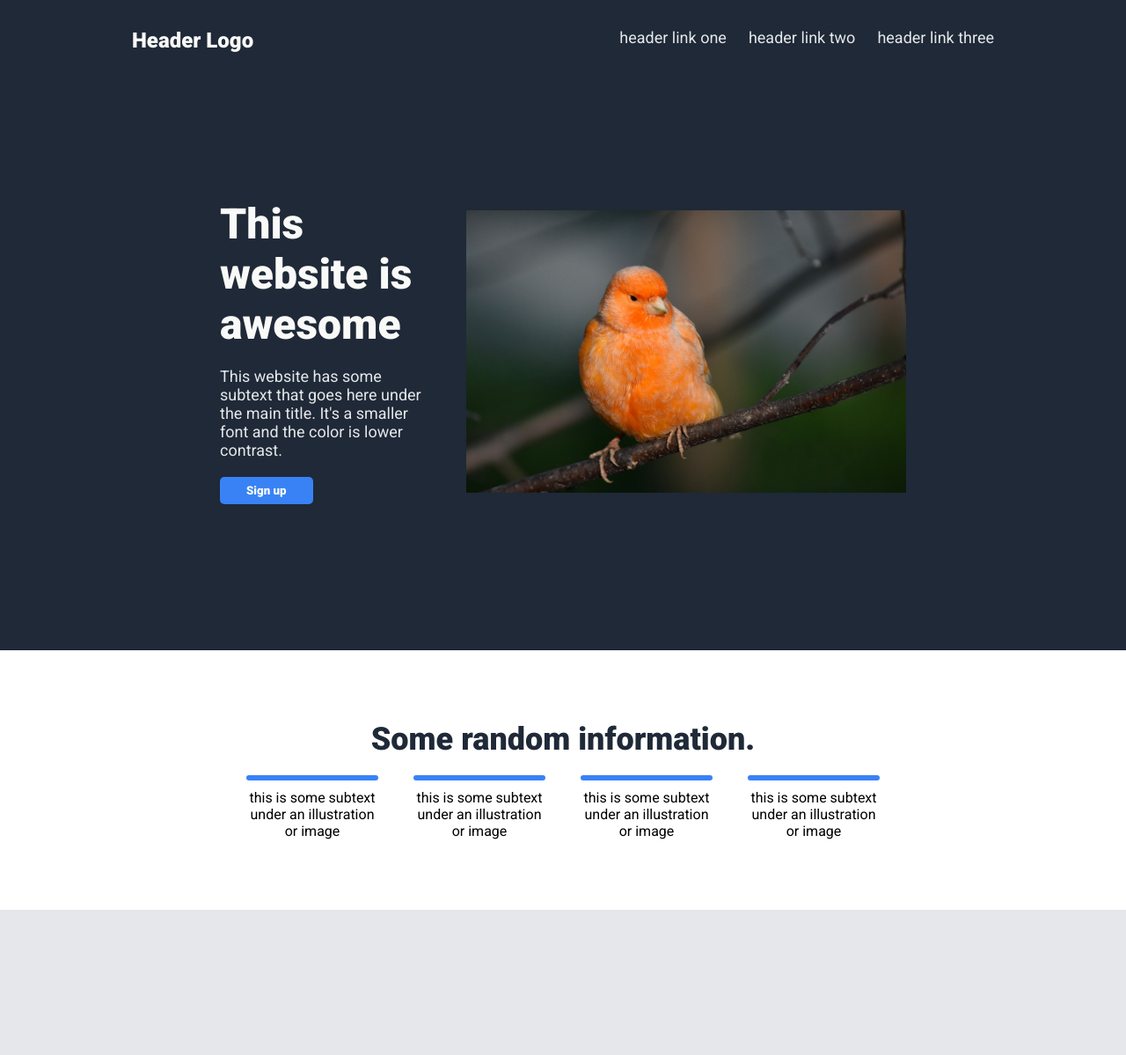
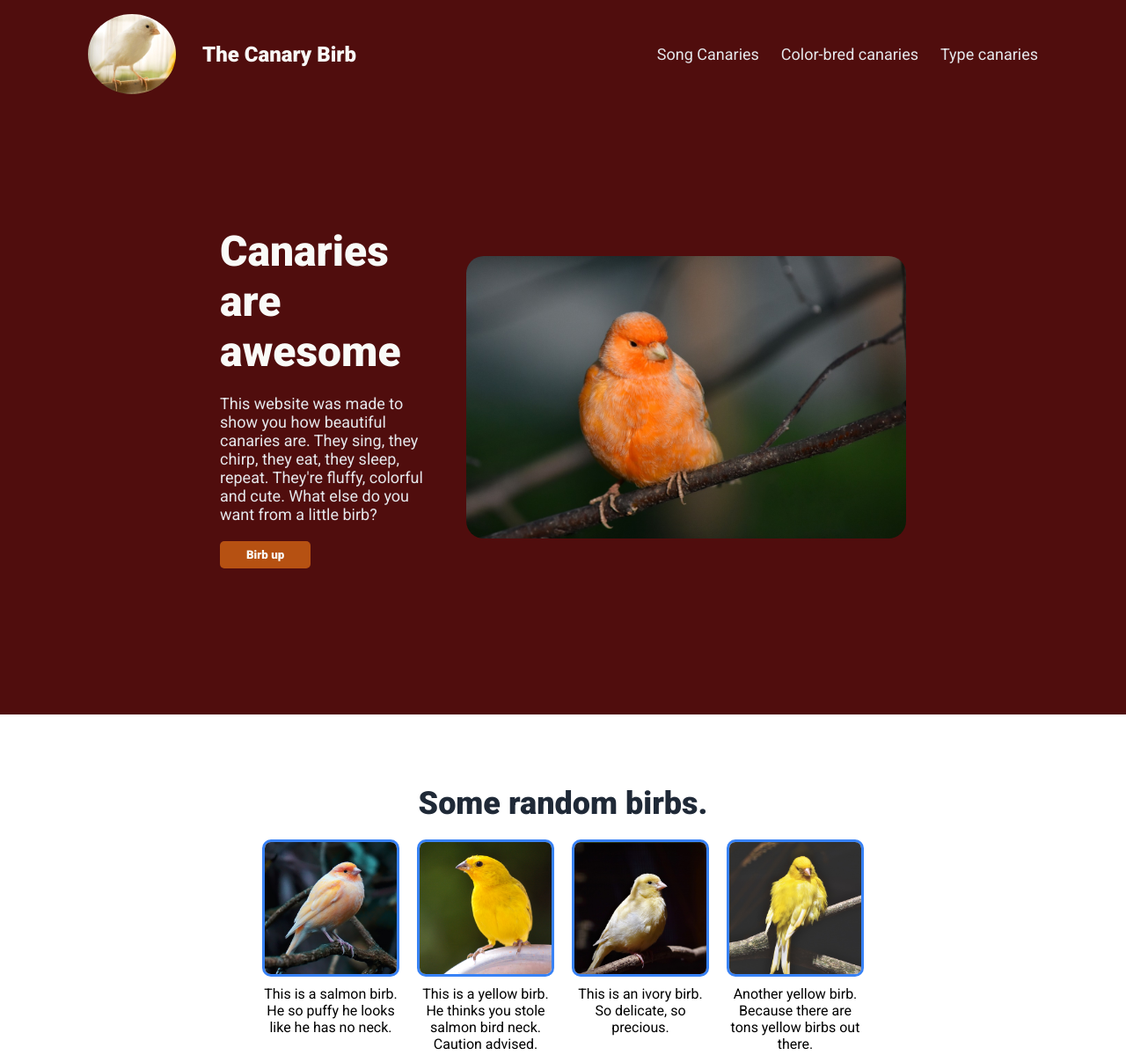
Before and after one commit to silarz/odin-landing-page, a plain HTML site: page index.html in a window 1280 px wide. Shown: the top 1199 px of the page at 88% size. Drawn offline with Linux system fonts and the light colour scheme.

Commit message:
Add new images and change content
- add new images for info section
- fix distance between info section icons
- change index.html text content
- change colors (header, footer and call to action)

```diff
--- a/index.html
+++ b/index.html
@@ -10,54 +10,57 @@
 <body>
     <div class="hero-section">
         <div class="header">
-            <h1>Header Logo</h1>
+            <div class="logo">
+                <img class="logo-img" src="./images/canary-6-square.jpg" alt="">
+                <h1>The Canary Birb</h1>
+            </div>
             <ul>
-                <li><a href="">header link one</a></li>
-                <li><a href="">header link two</a></li>
-                <li><a href="">header link three</a></li>
+                <li><a href="">Song Canaries</a></li>
+                <li><a href="">Color-bred canaries</a></li>
+                <li><a href="">Type canaries</a></li>
             </ul>
         </div>
         <div class="hero">
             <div class="hero-left">
-                <h1 class="hero-title">This website is awesome</h1>
-                <p class="hero-text">This website has some subtext that goes here under the main title. It's a smaller font and the color is lower contrast.</p>
-                <button class="hero-button">Sign up</button>
+                <h1 class="hero-title">Canaries are awesome</h1>
+                <p class="hero-text"> This website was made to show you how beautiful canaries are. They sing, they chirp, they eat, they sleep, repeat. They're fluffy, colorful and cute. What else do you want from a little birb?</p>
+                <button class="hero-button">Birb up</button>
             </div>
             <img class="hero-img" src="./images/canary-1.jpg" alt="">
         </div>
     </div>
     <div class="info-container">
-        <h2>Some random information.</h2>
+        <h2>Some random birbs.</h2>
         <div class="icons-row">
             <div class="icon">
-                <img class="icon-img" src="./images/ladybug2.png" alt="">
-                <p class="icon-text">this is some subtext under an illustration or image</p>
+                <img class="icon-img" src="./images/canary-2-square.jpg" alt="">
+                <p class="icon-text">This is a salmon birb. He so puffy he looks like he has no neck.</p>
             </div>
             <div class="icon">
-                <img class="icon-img" src="./images/ladybug2.png" alt="">
-                <p class="icon-text">this is some subtext under an illustration or image</p>
+                <img class="icon-img" src="./images/canary-3-square.jpg" alt="">
+                <p class="icon-text">This is a yellow birb. He thinks you stole salmon bird neck. Caution advised.</p>
             </div>
             <div class="icon">
-                <img class="icon-img" src="./images/ladybug2.png" alt="">
-                <p class="icon-text">this is some subtext under an illustration or image</p>
+                <img class="icon-img" src="./images/canary-4-square.jpg" alt="">
+                <p class="icon-text">This is an ivory birb. So delicate, so precious.</p>
             </div>
             <div class="icon">
-                <img class="icon-img" src="./images/ladybug2.png" alt="">
-                <p class="icon-text">this is some subtext under an illustration or image</p>
+                <img class="icon-img" src="./images/canary-5-square.jpg" alt="">
+                <p class="icon-text">Another yellow birb. Because there are tons yellow birbs out there.</p>
             </div>
         </div>
     </div>
     <div class="quote">
-        <p class="quote-text">This is an inspiring quote, or a testimonial from a customer. Maybe it's just filling up space, or maybe people will actually read it. Who knows? All I know is that it looks nice.</p>
-        <p class="quote-signature"> -Thor, God of Thunder</p>
+        <p class="quote-text">The canary is like a man's soul. It sees bars around it, but instead of despairing, it sings.</p>
+        <p class="quote-signature"> -Nikos Kazantzakis</p>
     </div>
     <div class="cta">
         <div class="cta-card">
             <div class="cta-left">
-                <h3 class="cta-title">Call to action! It's time!</h3>
-                <p class="cta-text">Sign up for our product by clicking that button right over there!</p>
+                <h3 class="cta-title">Buy a canary! It's time!</h3>
+                <p class="cta-text">Go buy or adopt a little singing birb. Also push that button right over there! It won't give you a canary but just push it.</p>
             </div>
-            <button type="button" class="cta-button">Sign up</button>
+            <button type="button" class="cta-button">Birb up</button>
         </div>
     </div>
     <div class="footer">
--- a/style.css
+++ b/style.css
@@ -18,10 +18,20 @@ body{
     padding: 16px 100px;
 }
 
+.logo{
+    display: flex;
+    align-items: center;
+    gap: 30px;
+}
+.logo-img{
+    width: 100px;
+    border-radius: 100%;
+}
+
 .header{
     display: flex;
     justify-content: space-between;
-    padding: 16px 50px;
+    align-items: center;
 }
 
 .header ul{
@@ -58,6 +68,7 @@ a:hover{
 .hero-img{
     width: 500px;
     height: auto;
+    border-radius: 20px;
 }
 
 button{
@@ -80,20 +91,22 @@ button{
 .icons-row{
     display: flex;
     flex-direction: row;
-    gap: 40px;
+    justify-content: center;
+    gap: 20px;
 }
 
 .icon{
     display: flex;
     flex-direction: column;
     align-items: center;
-    width: 150px;
-    align-items: stretch;
     text-align: center;
     gap: 10px;
+
+    flex: 0;
 }
 
 .icon img{
+    width: 150px;
     height: auto;
     border: 3px solid #3882f6;
     border-radius: 10px;
@@ -101,7 +114,7 @@ button{
 
 
 .quote{
-    padding: 200px  350px;
+    padding: 200px 350px;
     display: flex;
     flex-direction: column;
 }
@@ -116,17 +129,17 @@ button{
     display: flex;
     justify-content: center;
     align-items: center;
-    padding: 80px 50px;
+    padding: 80px;
 }
 
 .cta-card{
-    width: 40%;
-    padding: 50px 80px;
+    padding: 50px;
     border-radius: 10px;
     color: #e5e7eb;
     display: flex;
     flex-direction: row;
     justify-content: space-between;
+    align-items: center;
     gap: 50px;
 }
 
@@ -151,7 +164,7 @@ button{
 
 /* Main fonts and colors from instructions*/
 .hero-section, .footer{
-    background-color: #1f2937;
+    background-color: #500d0d;
 }
 
 .hero-title{
@@ -173,7 +186,7 @@ button{
 
 button,
 .cta-card{
-    background-color: #3882f6;
+    background-color: #b65112;
 }
 
 .info-container h2{
```
Also changed, not shown: images/canary-2-square.jpg (added), images/canary-3-square.jpg (added), images/canary-4-square.jpg (added), images/canary-5-square.jpg (added), images/canary-6-square.jpg (added).
